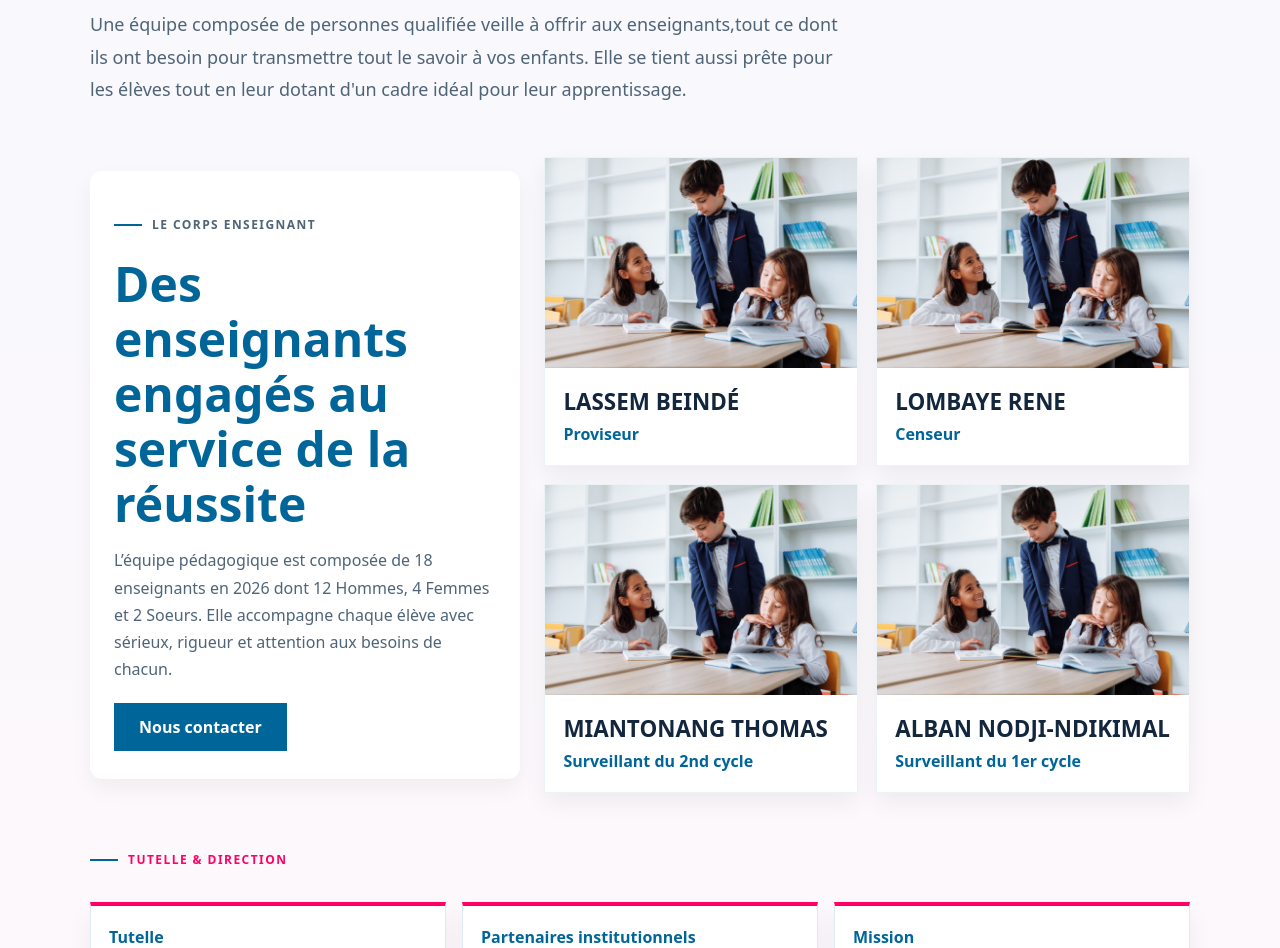
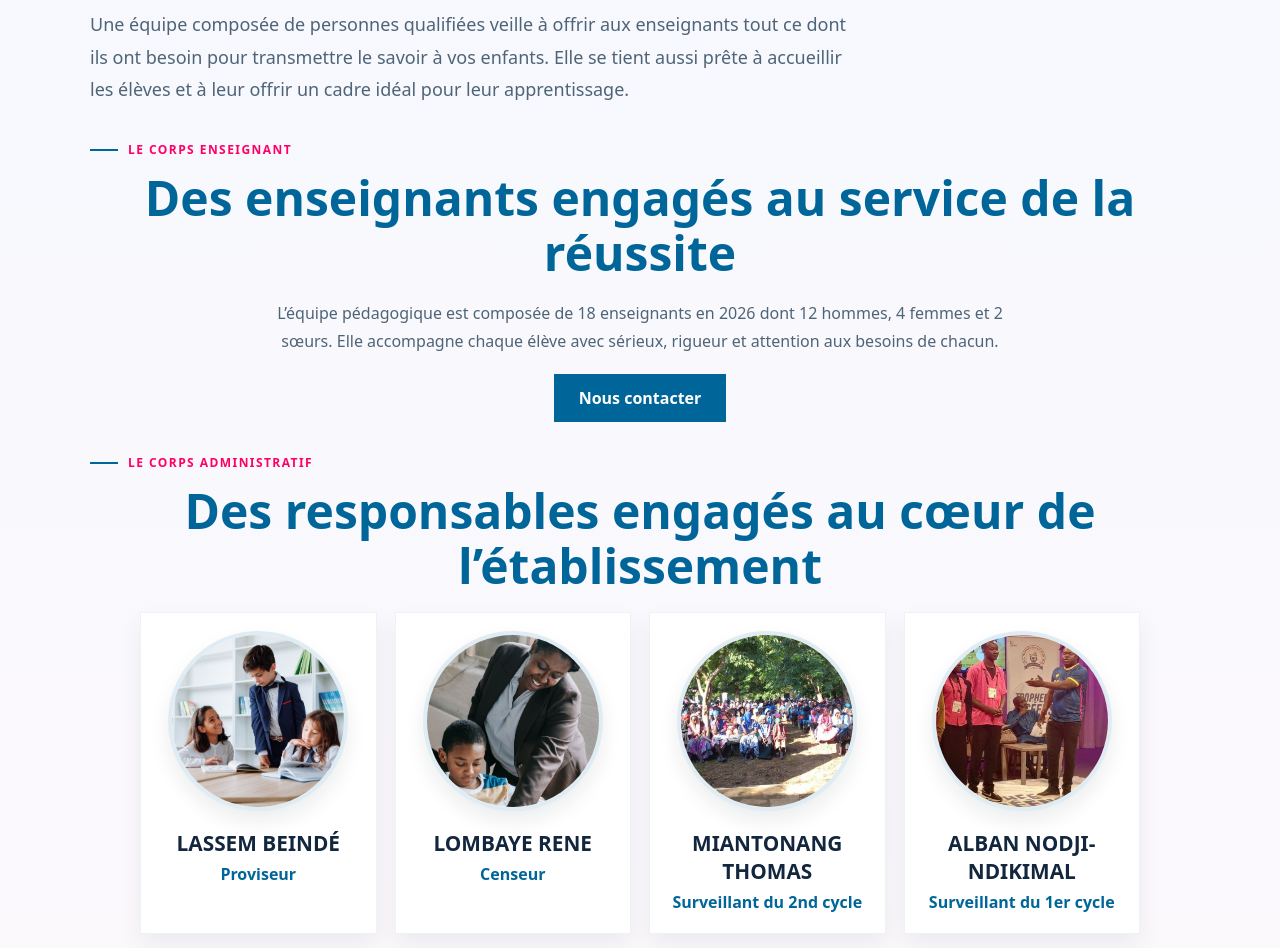
Before and after one commit to ernestpayang/lcndt, a React (Vite) app: page /administration in a window 1280 px wide. Shown: the part 764-1712 px from the top of the page. Built offline with nearby package versions, Linux system fonts and the light colour scheme.

Commit message:
Ajout du corps de la scolarité

```diff
--- a/src/components/OfficialDetails.tsx
+++ b/src/components/OfficialDetails.tsx
@@ -51,7 +51,8 @@ export function AdmissionDetails() {
         </article>
         <article>
           <strong>Frais d’inscription</strong>
-          <p>100 000 F CFA, auxquels s’ajoutent 4 000 F CFA pour les copies des épreuves.</p>
+          <p>Lycée : 100 000 F CFA, auxquels s’ajoutent 4 000 F CFA pour les copies des épreuves.</p>
+          <p>Collège : 85 000 F CFA, auxquels s’ajoutent 4 000 F CFA pour les copies des épreuves.</p>
         </article>
         <article>
           <strong>Pièces à fournir</strong>
--- a/src/data/site.ts
+++ b/src/data/site.ts
@@ -29,9 +29,19 @@ export const school = {
   mapLink: 'https://maps.app.goo.gl/JhgptAGcFHY7EL8P6?g_st=atm',
 } as const;
 
-export const staff = [
-  { name: 'LASSEM BEINDÉ', role: 'Proviseur' },
-  { name: 'LOMBAYE RENE', role: 'Censeur' },
-  { name: 'MIANTONANG THOMAS', role: 'Surveillant du 2nd cycle' },
-  { name: 'ALBAN NODJI-NDIKIMAL ', role: 'Surveillant du 1er cycle' },
+/** Personnels de direction et d’encadrement administratif. */
+export const adminStaff = [
+  { name: 'LASSEM BEINDÉ', role: 'Proviseur', image: '/images/gallery-bibliotheque.jpg' },
+  { name: 'LOMBAYE RENE', role: 'Censeur', image: '/images/gallery-classe.jpg' },
+  { name: 'MIANTONANG THOMAS', role: 'Surveillant du 2nd cycle', image: '/images/gallery-sport.jpg' },
+  { name: 'ALBAN NODJI-NDIKIMAL', role: 'Surveillant du 1er cycle', image: '/images/activities.jpg' },
 ] as const;
+
+/** Personnel en charge de l’accueil, du suivi scolaire et de la documentation. */
+export const schoolSupportStaff = [
+  { name: 'Sr Syvie Dénédouba', role: 'Secrétaire', image: '/images/gallery-bibliotheque.jpg' },
+  { name: 'Sr Grâce Douba', role: 'Chargé de la scolarité', image: '/images/gallery-classe.jpg' },
+  { name: 'Sr Dénéba', role: 'Chargé de la Bibliothèque', image: '/images/gallery-foret.jpg' },
+] as const;
+
+export const staff = [...adminStaff] as const;
--- a/src/pages/Administration.tsx
+++ b/src/pages/Administration.tsx
@@ -1,8 +1,7 @@
-import { Link } from 'react-router-dom';
 import { K, B } from '../shared/ui';
 import { LeadershipSection } from '../components/ProfessionalSections';
 import { PageHero } from '../components/PageHero';
-import { staff } from '../data/site';
+import { adminStaff, schoolSupportStaff } from '../data/site';
 
 export default function Administration() {
   return (
@@ -13,30 +12,61 @@ export default function Administration() {
         title="Administration"
         lead="Établissement catholique sous la tutelle du Diocèse de Moundou, avec une direction engagée au service des élèves, de la qualité académique et des valeurs chrétiennes."
       />
+
       <div className="shell">
         <h1>Notre Administration, engagée et soudée</h1>
         <p className="inner-lead">
-          Une équipe composée de personnes qualifiée veille à offrir aux enseignants,tout ce dont ils ont besoin pour transmettre tout le savoir à vos enfants. Elle se tient aussi prête
-          pour les élèves tout en leur dotant d'un cadre idéal pour leur apprentissage.
+          Une équipe composée de personnes qualifiées veille à offrir aux enseignants tout ce dont
+          ils ont besoin pour transmettre le savoir à vos enfants. Elle se tient aussi prête à
+          accueillir les élèves et à leur offrir un cadre idéal pour leur apprentissage.
         </p>
       </div>
 
-      <section className="shell teachers-section">
-        <div className="teachers-copy">
-          <K>Le corps Enseignant </K>
+      <section className="shell staff-block centered-block">
+        <div className="section-head centered-head">
+          <K>Le corps enseignant</K>
           <h2>Des enseignants engagés au service de la réussite</h2>
-          <p>
-            L’équipe pédagogique est composée de 18 enseignants en 2026 dont 12 Hommes, 4 Femmes et 2 Soeurs. Elle accompagne chaque élève avec sérieux, rigueur et attention aux
-            besoins de chacun.
-          </p>
+        </div>
+        <p className="staff-summary">
+          L’équipe pédagogique est composée de 18 enseignants en 2026 dont 12 hommes, 4 femmes et
+          2 sœurs. Elle accompagne chaque élève avec sérieux, rigueur et attention aux besoins de
+          chacun.
+        </p>
+        <div className="action-row">
           <B to="/contact">Nous contacter</B>
         </div>
+      </section>
 
-        <div className="teacher-grid">
-          {staff.map((member) => (
-            <article key={member.name} className="teacher-card">
-              <img src="/images/gallery-bibliotheque.jpg" alt={member.name} />
-              <div className="teacher-info">
+      <section className="shell staff-block">
+        <div className="section-head">
+          <K>Le corps administratif</K>
+          <h2>Des responsables engagés au cœur de l’établissement</h2>
+        </div>
+
+        <div className="admin-grid staff-grid">
+          {adminStaff.map((member) => (
+            <article key={member.name} className="staff-card">
+              <img src={member.image} alt={member.name} />
+              <div className="staff-info">
+                <h3>{member.name}</h3>
+                <span>{member.role}</span>
+              </div>
+            </article>
+          ))}
+        </div>
+      </section>
+
+      <section className="shell staff-block">
+        <div className="section-head">
+          <K>Le corps de la scolarité</K>
+          <h2>Une équipe attentive au suivi des élèves</h2>
+        </div>
+
+        <div className="scolarite-grid staff-grid">
+          {schoolSupportStaff.map((member) => (
+            <article key={member.name} className="staff-card">
+              <img src={member.image} alt={member.name} />
+              <div className="staff-info">
                 <h3>{member.name}</h3>
                 <span>{member.role}</span>
               </div>
--- a/src/pages/Contact.tsx
+++ b/src/pages/Contact.tsx
@@ -29,12 +29,6 @@ export default function Contact() {
 
   return (
     <main className="inner">
-      <PageHero
-        image="/images/courtyard.jpg"
-        kicker="Contact"
-        title="Nous contacter"
-        lead="Pour toute demande administrative, utilisez le formulaire ci-dessous ou contactez le secrétariat du lycée."
-      />
       <div className="shell contact-heading">
         <h1>Nous contacter</h1>
         <p className="inner-lead">
--- a/src/pages/Home.tsx
+++ b/src/pages/Home.tsx
@@ -80,7 +80,7 @@ export default function Home() {
         <div className="mini-highlight-grid">
           {bodyHighlights.map((item) => (
             <article key={item.title} className="mini-highlight-card">
-              <span className="mini-highlight-kicker">Valeur</span>
+              <span className="mini-highlight-kicker"></span>
               <h3>{item.title}</h3>
               <p>{item.text}</p>
             </article>
@@ -230,7 +230,7 @@ export default function Home() {
 
           <div className="home-cta-actions">
             <a className="btn primary" href={school.phoneHref}>
-              Nous contacter
+              Nous téléphoner
             </a>
           </div>
         </div>
--- a/src/styles/global.css
+++ b/src/styles/global.css
@@ -879,44 +879,88 @@ h2 {
   line-height: 1.7;
 }
 
-.teachers-section {
-  display: grid;
-  grid-template-columns: 0.8fr 1.2fr;
-  gap: 24px;
+.staff-block {
+  text-align: center;
+  padding-top: 12px;
+  padding-bottom: 18px;
+}
+
+.centered-block {
+  text-align: center;
+}
+
+.centered-head {
+  text-align: center;
+}
+
+.staff-summary {
+  max-width: 760px;
+  margin: 0 auto 18px;
+  color: var(--muted);
+  line-height: 1.8;
+}
+
+.action-row {
+  display: flex;
+  justify-content: center;
+}
+
+.staff-grid {
+  display: grid;
+  gap: 18px;
+}
+
+.admin-grid {
+  grid-template-columns: repeat(4, minmax(0, 1fr));
+  max-width: 1000px;
+  margin: 0 auto;
+  justify-content: center;
+}
+
+.scolarite-grid {
+  grid-template-columns: repeat(4, minmax(0, 1fr));
+  max-width: 1000px;
+  margin: 0 auto;
+  justify-content: center;
+  justify-items: center;
+}
+
+.staff-card {
+  width: 100%;
+  max-width: 240px;
+  background: white;
+  border-radius: 0;
+  overflow: hidden;
+  box-shadow: 0 10px 22px rgba(15, 23, 42, 0.06);
+  border: 1px solid rgba(0, 102, 153, 0.08);
+  display: flex;
+  flex-direction: column;
   align-items: center;
-  padding-bottom: 24px;
-}
-
-.teachers-copy {
-  background: #ffffff;
-  border-radius: 12px;
-  padding: 28px 24px;
-  box-shadow: 0 10px 22px rgba(15, 23, 42, 0.05);
-}
-
-.teachers-copy p {
-  margin: 16px 0 20px;
-}
-
-.teacher-grid {
-  display: grid;
-  grid-template-columns: repeat(2, minmax(0, 1fr));
-  gap: 18px;
-}
-
-.teacher-card img {
-  height: 210px;
-}
-
-.teacher-info {
+  padding-top: 18px;
+}
+
+.staff-card img {
+  width: 180px;
+  height: 180px;
+  object-fit: cover;
+  display: block;
+  border-radius: 50%;
+  border: 4px solid rgba(0, 102, 153, 0.12);
+  box-shadow: 0 10px 20px rgba(15, 23, 42, 0.08);
+}
+
+.staff-info {
   padding: 18px 18px 20px;
-}
-
-.teacher-info h3 {
-  margin-bottom: 6px;
-}
-
-.teacher-info span {
+  text-align: center;
+}
+
+.staff-info h3 {
+  margin: 0 0 6px;
+  color: var(--ink);
+  font-size: 1.3rem;
+}
+
+.staff-info span {
   color: var(--green);
   font-weight: 700;
 }
```
